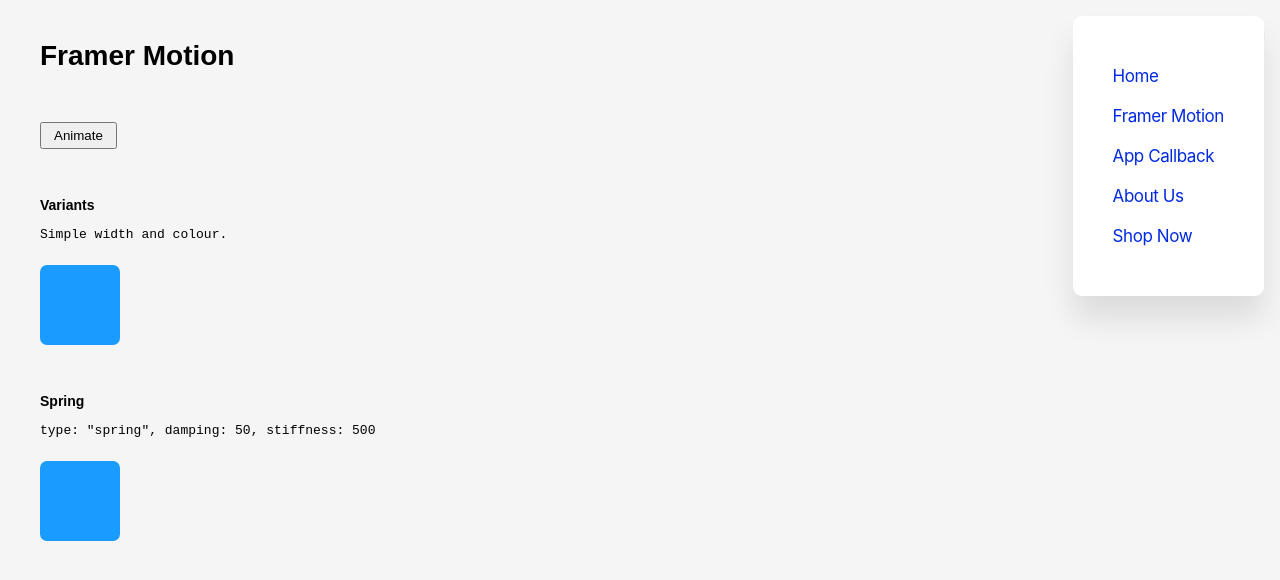
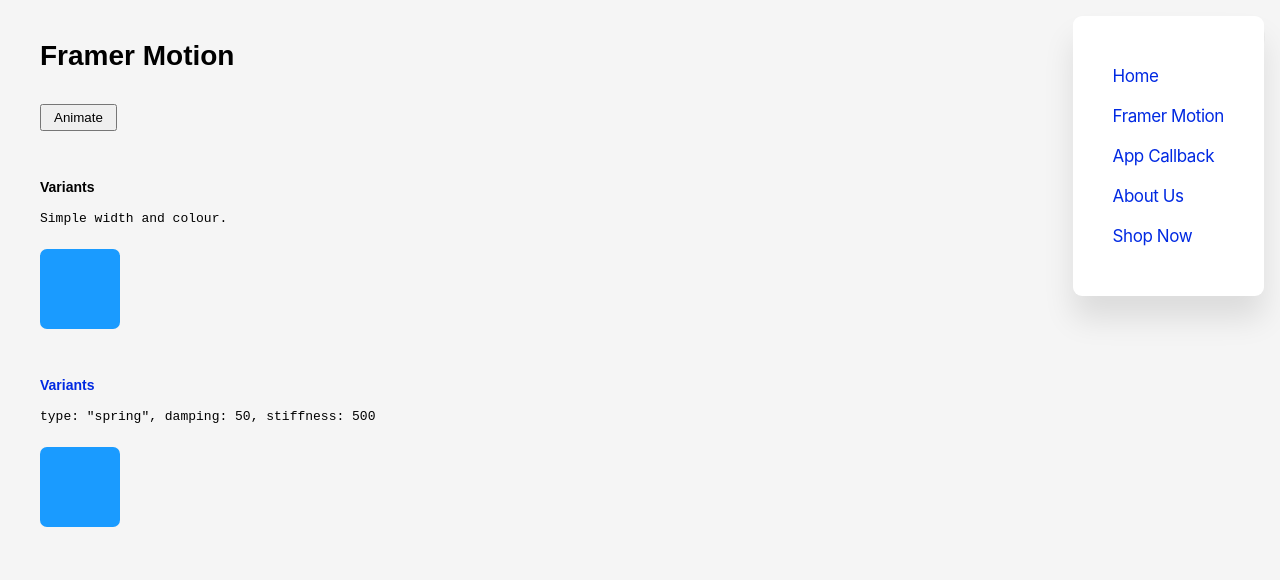
Before and after one commit to unikolas/scrimba-course, a React (Create React App) app: page /framer-motion in a window 1280 px wide. Shown: the top 580 px of the page. Built offline with nearby package versions, Linux system fonts and the light colour scheme.

Commit message:
Framer Motion page fixes

```diff
--- a/src/pages/FramerMotion.js
+++ b/src/pages/FramerMotion.js
@@ -12,8 +12,25 @@
     closed: {
         // x: "50vw",
         width: "100%",
-        backgroundColor: "#FF5D7A"
+        backgroundColor: "#FF5D7A",
     },
+  }
+
+const Block = (props) => {
+    const blockStyle ={margin: "48px 16px 20px 0"}
+    const header ={display: "block", fontSize: 14, fontWeight: 600, marginBottom: 16}
+    return (
+        <div>
+            <div style={blockStyle}>
+                {props.link ?
+                    <a style={header} href={props.link} target="_blank">{props.header}</a>
+                    : <p style={header}>{props.header}</p>}
+                {props.text && <code>{props.text}</code>}
+            </div>
+            {props.children}
+        </div>
+
+    )
 }
 
 const MyComponent = () => {
@@ -28,26 +45,26 @@
         height: "80px"
     }
 
-    const blockStyle ={margin: "48px 16px 20px 0"}
-    const pStyle ={fontSize: 14, fontWeight: 600}
-
     return (
         <div>
             <button onClick={() => setIsOpen(!isOpen)} >Animate </button>
-        <div style={blockStyle}>
-            <p style={pStyle}>Variants</p>
-            <code>Simple width and colour.</code>
-        </div>
+            <Block
+                header={"Variants"}
+                text={"Simple width and colour."}
+            >
                 <motion.div
                     onClick={() => setIsOpen(!isOpen)}
                     animate={isOpen ? "open" : "closed"}
                     variants={navStateVariants}
                     style={boxStyles}
                 />
-        <div style={blockStyle}>
-            <p style={pStyle}>Spring</p>
-            <code>type: "spring", damping: 50, stiffness: 500</code>
-        </div>
+            </Block>
+
+            <Block
+                header={"Variants"}
+                link={"https://www.framer.com/api/motion/types/#transition"}
+                text={'type: "spring", damping: 50, stiffness: 500'}
+            >
                 <motion.div
                     onClick={() => setIsOpen(!isOpen)}
                     animate={isOpen ? "open" : "closed"}
@@ -60,6 +77,7 @@
                     }}
                     style={boxStyles}
                 />
+            </Block>
         </div>
     )
 }
@@ -68,7 +86,6 @@
     return (
         <Wrapper>
             <Header>Framer Motion</Header>
-            <br />
             <MyComponent/>
         </Wrapper>
     )
```
Also changed, not shown: 1 other file (tests, documents, lock files or other folders). Lines whose indentation alone changed are shown as unchanged.
